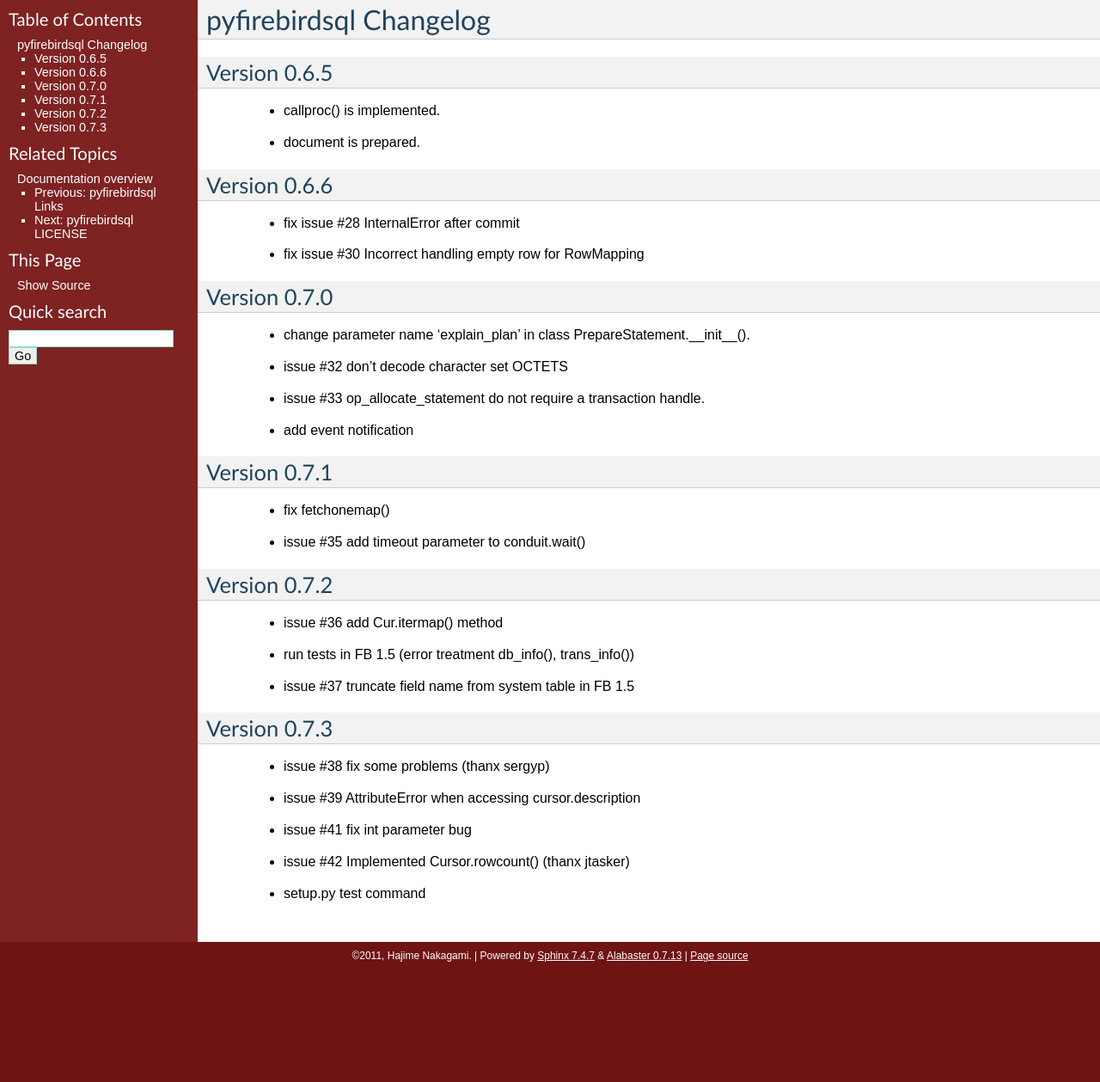
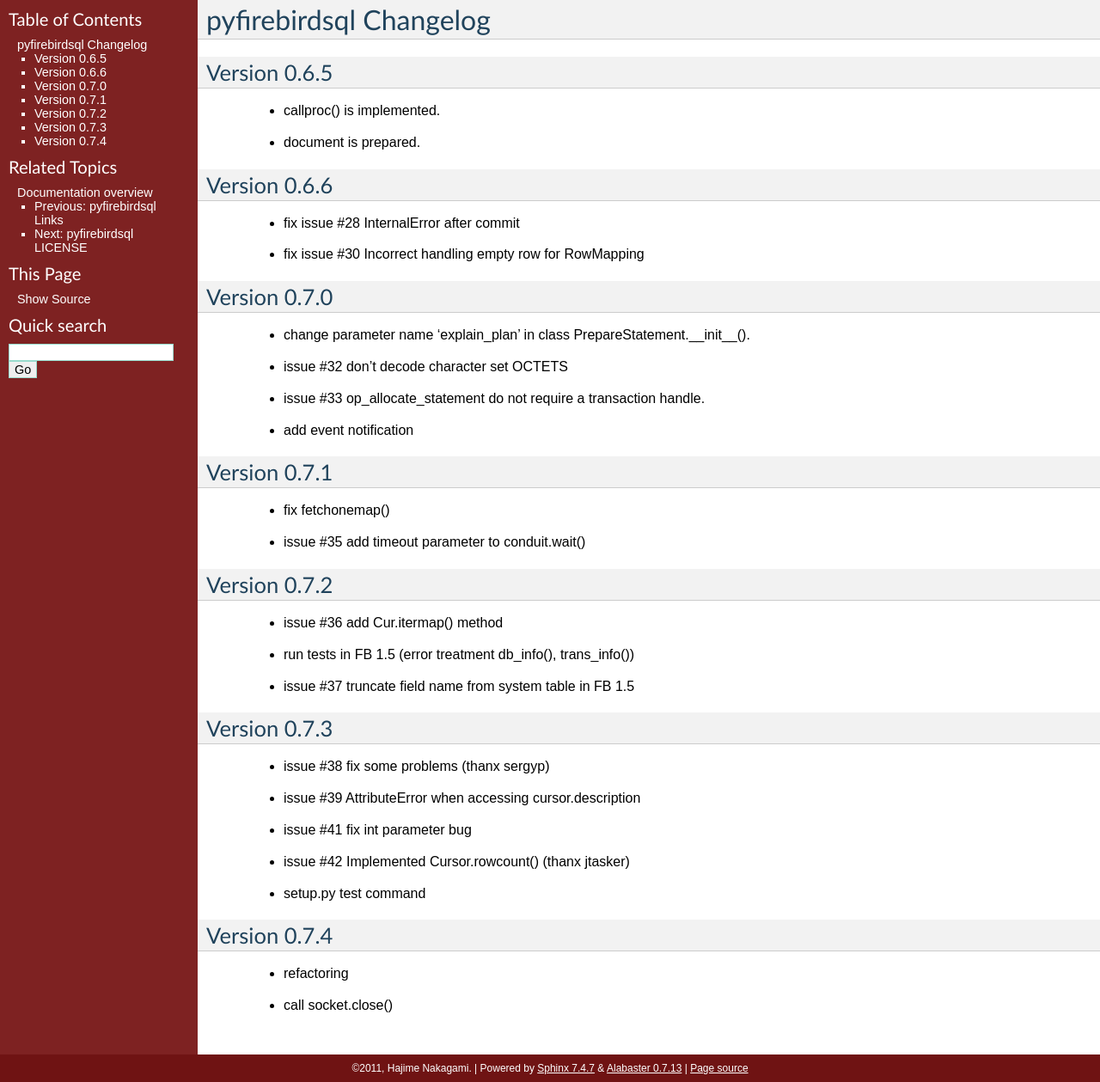
Before and after one commit to nakagami/pyfirebirdsql, a Sphinx documentation site: the page built from sphinx/changelog.txt, in a window 1280 px wide. Shown: the whole page at 86% size. Built offline with Sphinx 7.4.7, drawn with Linux system fonts in a browser that asks for light colours; before the commit the page ends 1128 px from its top, so only the background shows below that.

Commit message:
add changelog

```diff
--- a/sphinx/changelog.txt
+++ b/sphinx/changelog.txt
@@ -43,3 +43,9 @@
    - issue #41 fix int parameter bug
    - issue #42 Implemented Cursor.rowcount() (thanx jtasker)
    - setup.py test command
+
+Version 0.7.4
+=============
+
+   - refactoring
+   - call socket.close()
```
